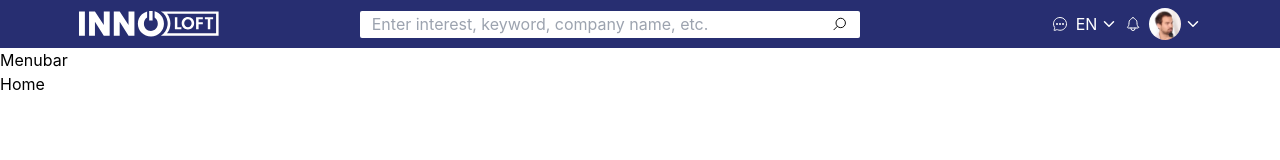
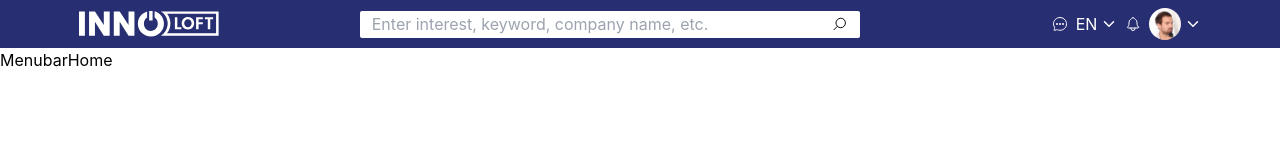
Before and after one commit to Fombi-Favour/innoloft-application-test, a React (Create React App) app: page / in a window 1280 px wide. Shown: the top 160 px of the page. Built offline with nearby package versions, Linux system fonts and the light colour scheme.

Commit message:
Update Layout.jsx

```diff
--- a/src/components/Layout.jsx
+++ b/src/components/Layout.jsx
@@ -5,11 +5,13 @@ import Menubar from './Menubar';
 
 const Layout = () => {
   return (
-    <div>
+    <>
       <Navbar />
-      <Menubar/>
-      <Outlet />
-    </div>
+      <div className='flex items-center'>
+        <Menubar/>
+        <Outlet />
+      </div>
+    </>
   )
 }
 
```
